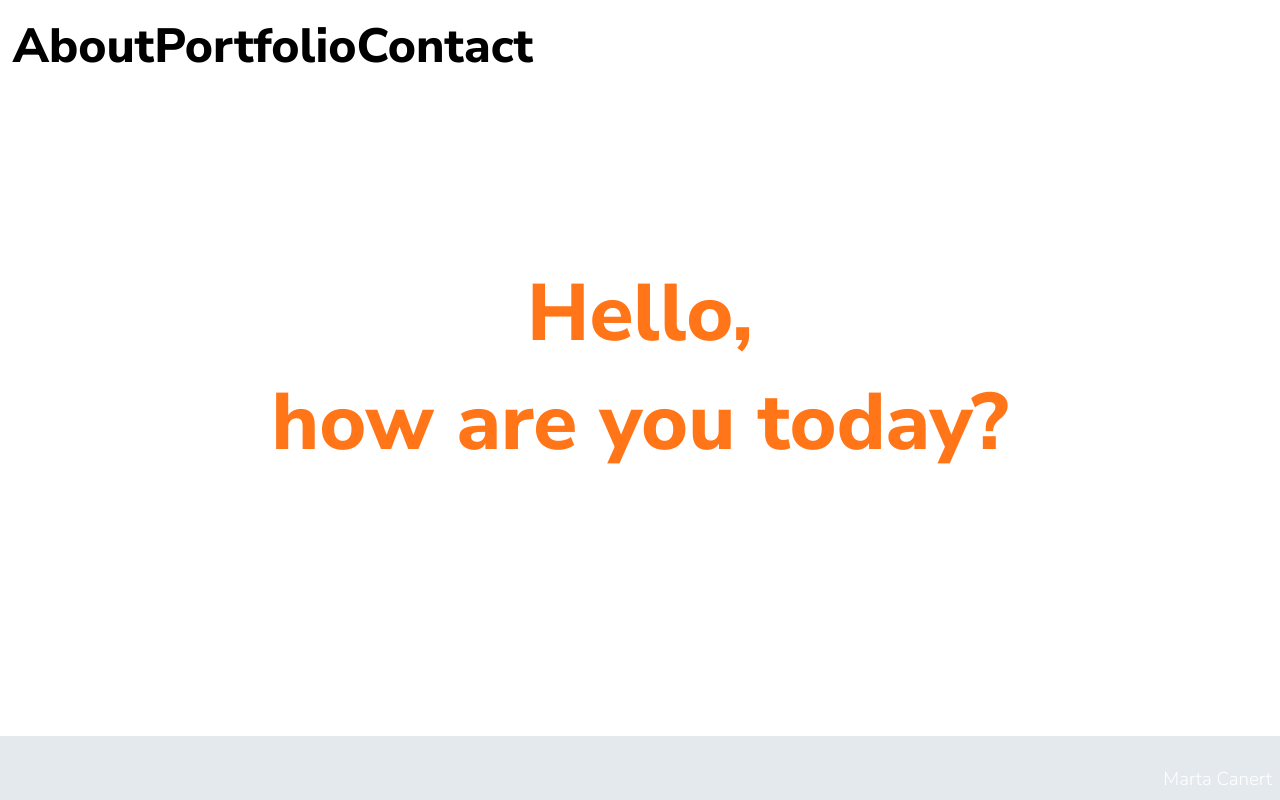
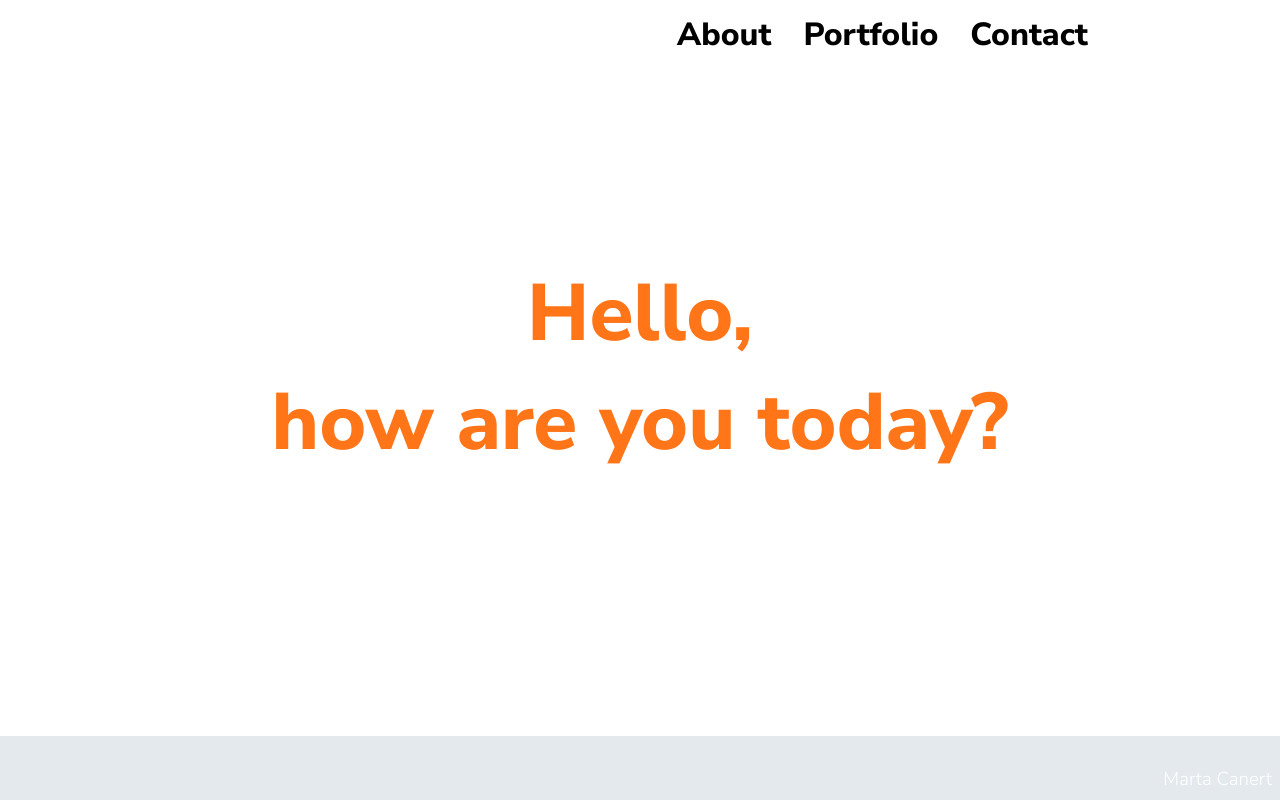
Before and after one commit to kevinqtogitty/MartaCanertPortfolio, a React (Vite) app: page / in a window 1280 px wide. Built offline with nearby package versions, Linux system fonts and the light colour scheme.

Commit message:
navigation justification changes

```diff
--- a/src/styles/SC_navigation.ts
+++ b/src/styles/SC_navigation.ts
@@ -11,10 +11,15 @@ const NavigationBar = styled.nav`
   padding: 0.8rem;
   position: fixed;
   width: 100vw;
-  background-color: #fff;
+
+  background-color: rgba(255, 255, 255, 0.8);
+  backdrop-filter: blur(5px);
+
   @media (min-width: 820px) {
-    justify-content: flex-start;
-    font-size: 3rem;
+    padding-right: calc(100vw - 85%);
+    justify-content: flex-end;
+    font-size: 2rem;
+    column-gap: 2rem;
     background-color: rgba(0, 0, 0, 0);
   }
 `;
```
